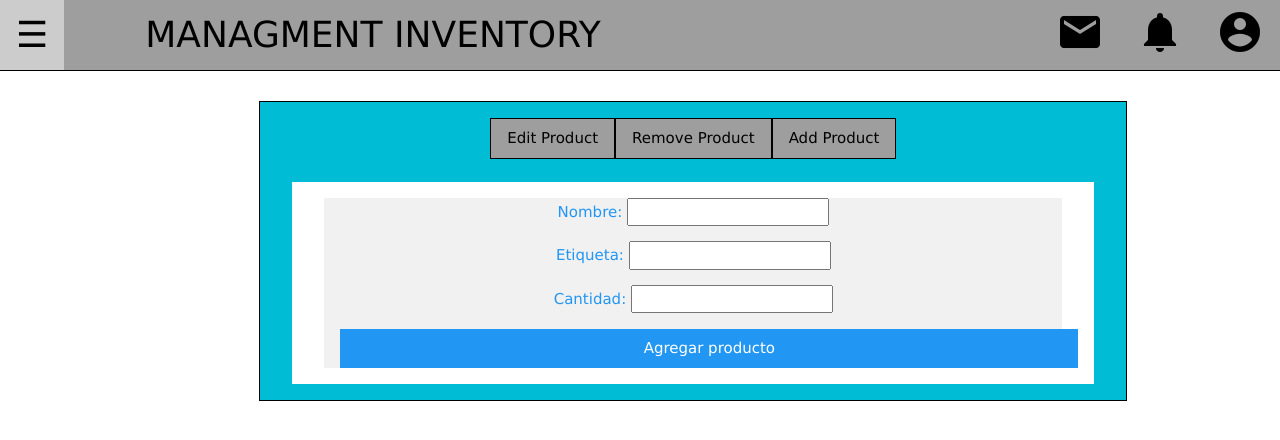
After one commit to mamorenoc19/Managemet_Inventory, a Django app: page /productos/ in a window 1280 px wide. The commit adds this page. Shown: the top 440 px of the page. Run offline with Django 3.2, Linux system fonts and the light colour scheme; grey boxes are pictures that could not be loaded.

Commit message:
Funcion add
Se pueden añadir productos a la base de datos desde el template

```diff
--- /dev/null
+++ b/Management_Inventory_Project/Managemet_Inventory_App/forms.py
@@ -0,0 +1,13 @@
+from django import forms
+from Managemet_Inventory_App.models import Producto
+
+class productoForm(forms.ModelForm):
+
+    class Meta:
+        model = Producto
+        fields = ['nombre', 'etiqueta', 'cantidad']
+        labels = {'nombre: Nombre', 'etiqueta:Etiqueta', 'cantidad:Cantidad'}
+        widgets = {'nombre':forms.TextInput(attrs={'class':'form-control'}),
+                   'etuqueta': forms.TextInput(attrs={'class': 'form-control'}),
+                   'cantidad': forms.NumberInput(attrs={'class': 'form-control'})
+        }
--- a/Management_Inventory_Project/Managemet_Inventory_App/models.py
+++ b/Management_Inventory_Project/Managemet_Inventory_App/models.py
@@ -1,17 +1,20 @@
 from django.db import models
 
 # Create your models here.
+class Marca(models.Model):
+    nombre = models.CharField(max_length=50)
+
+class Categorias(models.Model):
+    lista_categoria = [(1,'Carnes y embutidos'), (2,'Frutas y Verduras'), (3,'Panadería y dulces'), (4,'Huevos, lacteos y café'), (5,'Aceites y pastas'),(6,'Conservas y comida preparada'), (7,'Zumos y bebidas'), (8,'Aperitivos'), (9,'Cosmética y cuidado personal'), (10,'Hogar y limpieza'), (11,'Ropa')]
+    categoría = models.CharField(max_length=1, choices=lista_categoria, default=1)
+
+
+class Categoria(models.Model):
+    nombre = models.CharField(max_length=50)
+
 class Producto(models.Model):
     nombre = models.CharField(max_length=30)
-    categoria = models.CharField(max_length=30)
-    marca = models.CharField(max_length=30)
-    etiqueta = models.CharField(max_length=30)
+    #idCategoria= models.ForeignKey(Categoria, on_delete=models.CASCADE)
+    #idMarca= models.ForeignKey(Marca, on_delete=models.CASCADE)
+    etiqueta = models.CharField(max_length=30, blank = True)
     cantidad = models.IntegerField()
-
-    def nombre_vista_producto(self):
-        #nombre,marca,cantidad
-        cadena = '{0}, {1}, {2}'
-        return cadena.format(self.nombre, self.marca, self.cantidad)
-
-    def __str__(self):
-        return self.nombre_vista_producto()
--- a/Management_Inventory_Project/Managemet_Inventory_App/templates/Managemet_Inventory_App/inventory_add.html
+++ b/Management_Inventory_Project/Managemet_Inventory_App/templates/Managemet_Inventory_App/inventory_add.html
@@ -8,7 +8,7 @@
     <div class="w3-container w3-side-bar w3-bar ">
         <a href="{% url 'edit'%}" class="w3-margin-top w3-bar-item w3-button w3-bar-item w3-gray w3-cursive w3-text-black w3-hover-gray w3-hover-text-white w3-border w3-border-black">Edit Product</a>
         <a href="{% url 'remove'%}" class="w3-margin-top w3-bar-item w3-button w3-bar-item w3-gray w3-cursive w3-text-black w3-hover-gray w3-hover-text-white w3-border w3-border-black">Remove Product</a>
-        <a href="{% url 'add'%}" class="w3-margin-top w3-bar-item w3-button w3-bar-item w3-gray w3-cursive w3-text-black w3-hover-gray w3-hover-text-white w3-border w3-border-black">Add Product</a>
+        <a href="{% url 'productos'%}" class="w3-margin-top w3-bar-item w3-button w3-bar-item w3-gray w3-cursive w3-text-black w3-hover-gray w3-hover-text-white w3-border w3-border-black">Add Product</a>
     </div>
 
     <div class="w3-container w3-white w3-margin">
--- a/Management_Inventory_Project/Managemet_Inventory_App/templates/Managemet_Inventory_App/inventory_edit.html
+++ b/Management_Inventory_Project/Managemet_Inventory_App/templates/Managemet_Inventory_App/inventory_edit.html
@@ -8,7 +8,7 @@
     <div class="w3-container w3-side-bar w3-bar ">
         <a href="{% url 'edit'%}" class="w3-margin-top w3-bar-item w3-button w3-bar-item w3-gray w3-cursive w3-text-black w3-hover-gray w3-hover-text-white w3-border w3-border-black">Edit Product</a>
         <a href="{% url 'remove'%}" class="w3-margin-top w3-bar-item w3-button w3-bar-item w3-gray w3-cursive w3-text-black w3-hover-gray w3-hover-text-white w3-border w3-border-black">Remove Product</a>
-        <a href="{% url 'add'%}" class="w3-margin-top w3-bar-item w3-button w3-bar-item w3-gray w3-cursive w3-text-black w3-hover-gray w3-hover-text-white w3-border w3-border-black">Add Product</a>
+        <a href="{% url 'productos'%}" class="w3-margin-top w3-bar-item w3-button w3-bar-item w3-gray w3-cursive w3-text-black w3-hover-gray w3-hover-text-white w3-border w3-border-black">Add Product</a>
     </div>
 <div class="w3-container w3-small" id="edit">
     <table class="w3-table-all w3-small" style="margin-top: 10px;">
--- a/Management_Inventory_Project/Managemet_Inventory_App/templates/Managemet_Inventory_App/inventory_remove.html
+++ b/Management_Inventory_Project/Managemet_Inventory_App/templates/Managemet_Inventory_App/inventory_remove.html
@@ -7,7 +7,7 @@
     <div class="w3-container w3-side-bar w3-bar ">
         <a href="{% url 'edit'%}" class="w3-margin-top w3-bar-item w3-button w3-bar-item w3-gray w3-cursive w3-text-black w3-hover-gray w3-hover-text-white w3-border w3-border-black">Edit Product</a>
         <a href="{% url 'remove'%}" class="w3-margin-top w3-bar-item w3-button w3-bar-item w3-gray w3-cursive w3-text-black w3-hover-gray w3-hover-text-white w3-border w3-border-black">Remove Product</a>
-        <a href="{% url 'add'%}" class="w3-margin-top w3-bar-item w3-button w3-bar-item w3-gray w3-cursive w3-text-black w3-hover-gray w3-hover-text-white w3-border w3-border-black">Add Product</a>
+        <a href="{% url 'productos'%}" class="w3-margin-top w3-bar-item w3-button w3-bar-item w3-gray w3-cursive w3-text-black w3-hover-gray w3-hover-text-white w3-border w3-border-black">Add Product</a>
     </div>
         <div class="w3-container w3-small" style="margin-top: 10px;" id="remove">
             <ul class="w3-ul">
--- /dev/null
+++ b/Management_Inventory_Project/Managemet_Inventory_App/templates/Managemet_Inventory_App/productos.html
@@ -0,0 +1,32 @@
+{% extends "Managemet_Inventory_App/base.html" %}
+{% load static%}
+{% block head%}
+{% endblock %}
+
+{% block content %}
+<div class="w3-container w3-cyan w3-border w3-border-black w3-center" id="sobre_nosotros" style="margin:30px">
+    <div class="w3-container w3-side-bar w3-bar ">
+        <a href="{% url 'edit'%}"
+            class="w3-margin-top w3-bar-item w3-button w3-bar-item w3-gray w3-cursive w3-text-black w3-hover-gray w3-hover-text-white w3-border w3-border-black">Edit
+            Product</a>
+        <a href="{% url 'remove'%}"
+            class="w3-margin-top w3-bar-item w3-button w3-bar-item w3-gray w3-cursive w3-text-black w3-hover-gray w3-hover-text-white w3-border w3-border-black">Remove
+            Product</a>
+        <a href="{% url 'add'%}"
+            class="w3-margin-top w3-bar-item w3-button w3-bar-item w3-gray w3-cursive w3-text-black w3-hover-gray w3-hover-text-white w3-border w3-border-black">Add
+            Product</a>
+    </div>
+
+    <div class="w3-container w3-white w3-margin">
+        <form method="POST" class="w3-light-grey w3-text-blue w3-margin"> {% csrf_token %}
+            <!-- <input class="w3-input w3-border w3-margin" href="" type="text" placeholder="Nombre">
+            <input class="w3-input w3-border w3-margin" type="text" placeholder="Etiqueta">
+            <input class="w3-input w3-border w3-margin" type="text" placeholder="Proveedor"> -->
+                {{form.as_p}}
+            <button class="w3-button w3-block w3-section w3-blue w3-ripple w3-padding w3-margin">Agregar
+                producto</button>
+        </form>
+    </div>
+</div>
+
+{% endblock %}
--- a/Management_Inventory_Project/Managemet_Inventory_App/urls.py
+++ b/Management_Inventory_Project/Managemet_Inventory_App/urls.py
@@ -3,6 +3,7 @@ from . import views
 
 urlpatterns = [
     path("home/", views.home, name = "home"),
+    path("productos/", views.producto_view, name="productos"),
     path("search/", views.add_product, name="search"),
     path("add/", views.add_product, name="add"),
     path("edit/", views.edit_product, name="edit"),
--- a/Management_Inventory_Project/Managemet_Inventory_App/views.py
+++ b/Management_Inventory_Project/Managemet_Inventory_App/views.py
@@ -1,8 +1,20 @@
-from django.shortcuts import render
+from django.shortcuts import render, redirect
+from Managemet_Inventory_App.forms import productoForm
 
 # Create your views here.
 def home(request):
     return render(request, "Managemet_Inventory_App/home.html")
+
+def producto_view(request):
+    if request.method == 'POST':
+        form = productoForm(request.POST)
+        if form.is_valid():
+            form.save()
+    else:
+        form = productoForm()
+
+    return render(request, "Managemet_Inventory_App/productos.html", {'form':form})
+
 
 def home(request):
     return render(request, "Managemet_Inventory_App/search.html")
```
Also changed, not shown: Management_Inventory_Project/Managemet_Inventory_App/migrations/0001_initial.py.
